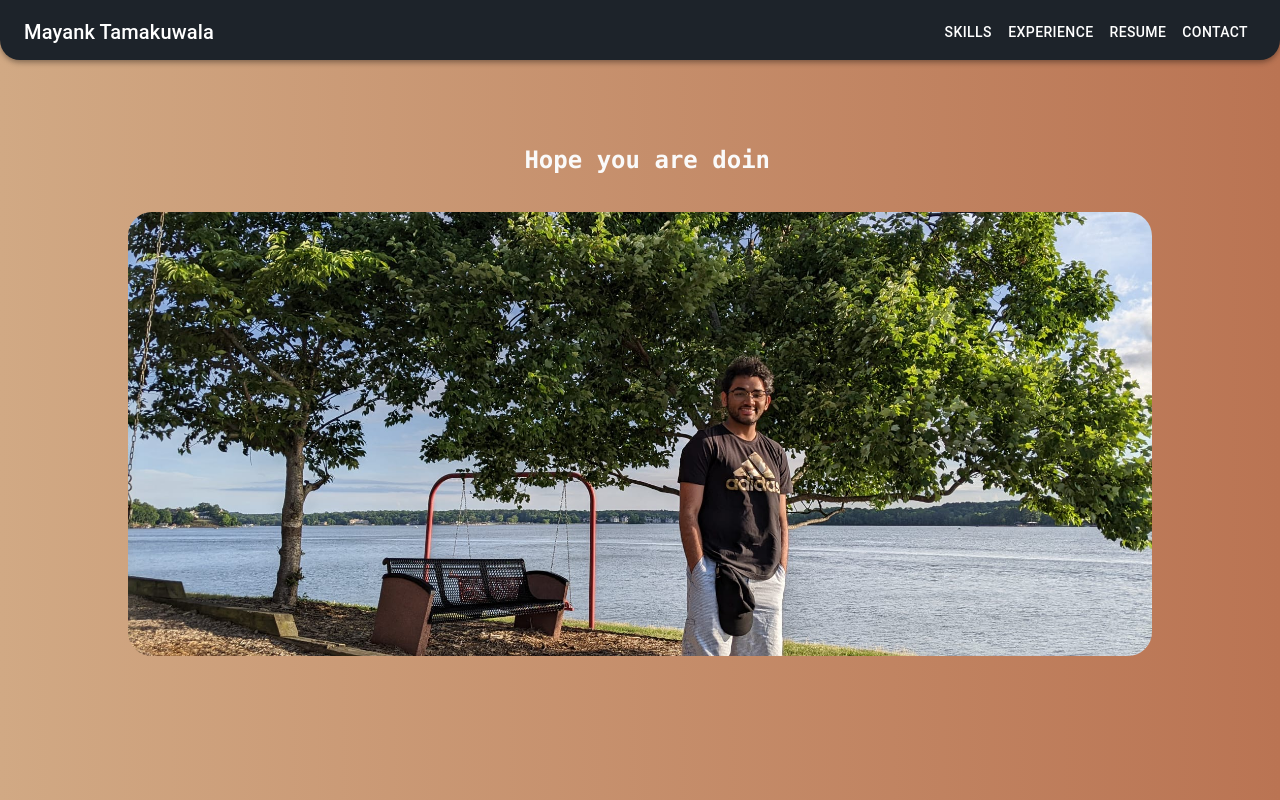
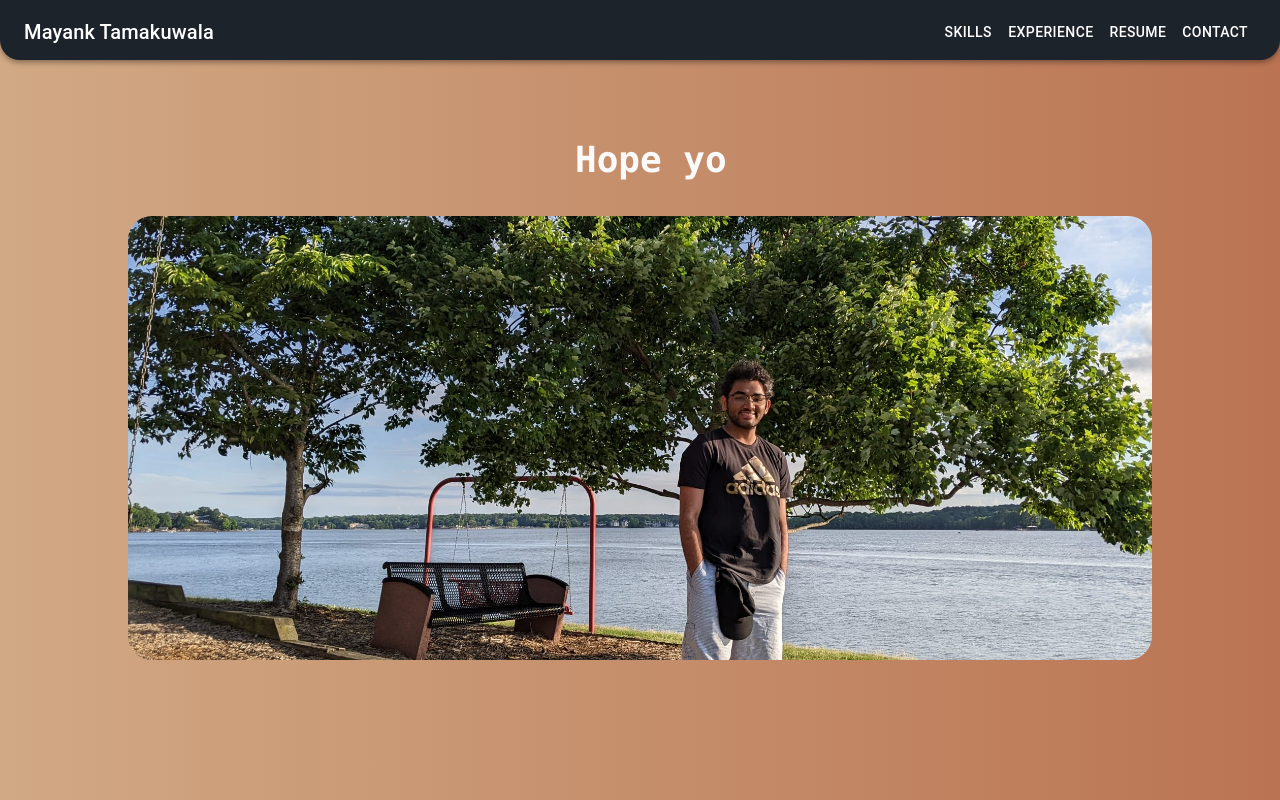
Before and after one commit to MayankTamakuwala/Portfolio, a React (Create React App) app: page /contact in a window 1280 px wide. Built offline with nearby package versions, Linux system fonts and the light colour scheme.

Commit message:
Typewriter Update

```diff
--- a/src/components/useTypewriter.js
+++ b/src/components/useTypewriter.js
@@ -1,7 +1,7 @@
 /* eslint-disable react-hooks/exhaustive-deps */
 import { useState, useEffect } from "react";
 
-function useTypewriter( words, deleteDelay = 50, typeDelay = 75) {
+function useTypewriter( words, deleteDelay = 50, typeDelay = 60) {
     const [wordIndex, setWordIndex] = useState(0);
     const [text, setText] = useState("");
     const [isDeleting, setIsDeleting] = useState(false);
--- a/src/pages/Home.js
+++ b/src/pages/Home.js
@@ -37,16 +37,17 @@ const PageAnimation = () => {
 };
 
 const Home = () => {
-    const text = useTypewriter(["Hello!", "Hope you are doing great...", "Say Hi to Mayank Tamakuwala!"])
+    const text1 = useTypewriter(["Hello!", "Hope you are doing great...", "Say Hi to Mayank Tamakuwala!"])
+    // const text2 = useTypewriter(["I'm a Full Stack Developer", "Hope you are doing great...", "Say Hi to Mayank Tamakuwala!"])
     return (
         <main className='homeHolder'>
             <section className='flex flex-col h-screen justify-center items-center pb-20 lg:pb-0'>
                 {
-                    text === "Hello!" ?
-                        <code className="text-xl md:text-2xl font-extrabold">&nbsp;{text}👋</code> :
-                        text === "Hope you are doing great..." ?
-                            <code className="text-xl md:text-2xl font-extrabold">&nbsp;{text}😄</code> :
-                            <code className="text-xl md:text-2xl font-extrabold">&nbsp;{text}</code>
+                    text1 === "Hello!" ?
+                        <code className="text-xl md:text-4xl font-extrabold">&nbsp;{text1}👋</code> :
+                        text1 === "Hope you are doing great..." ?
+                            <code className="text-xl md:text-4xl  font-extrabold">&nbsp;{text1}😄</code> :
+                            <code className="text-xl md:text-4xl font-extrabold">&nbsp;{text1}</code>
                 }
                 <PageAnimation />
                 {/* <div className='pt-10'>
```
Also changed, not shown: tailwind.css.
